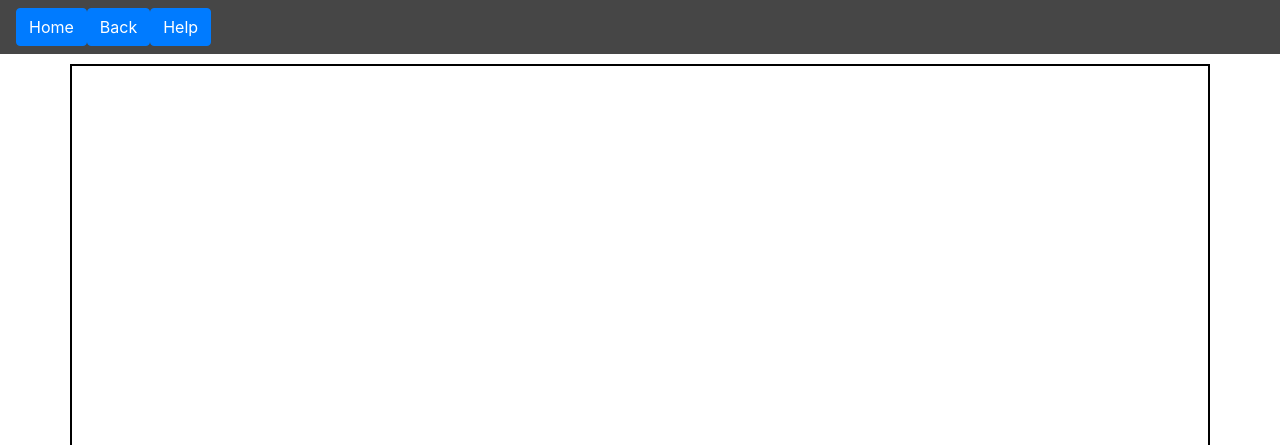
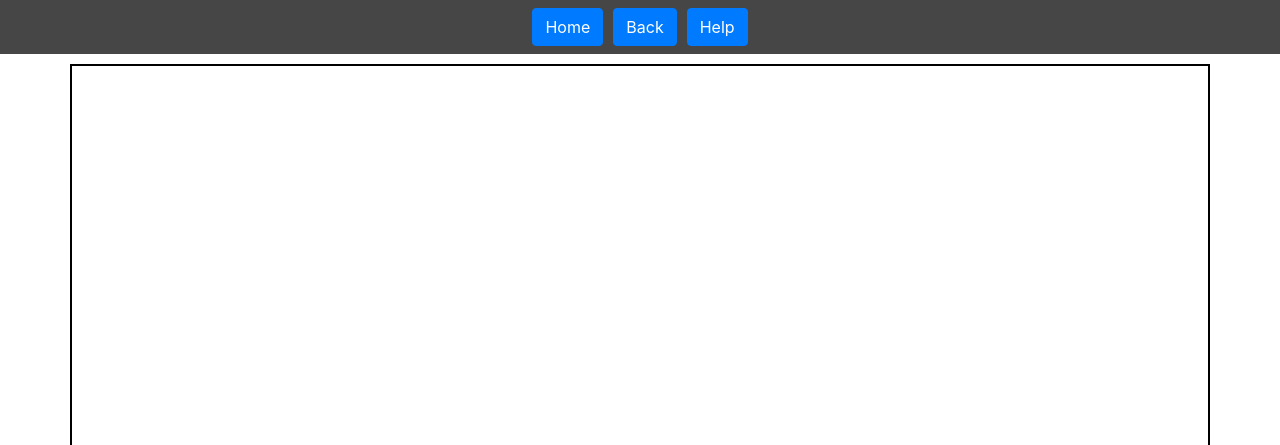
Before and after one commit to ch185176/AccountVisualiserProject, a plain HTML site: page account_visualiser.html in a window 1280 px wide. Shown: the top 445 px of the page. Drawn offline with nearby package versions, Linux system fonts and the light colour scheme.

Commit message:
Update Nav

```diff
--- a/account_visualiser.html
+++ b/account_visualiser.html
@@ -19,17 +19,17 @@ and open the template in the editor.
         <script  src="src/visualiser.js"> </script>
     </head>
     <body>
-        <nav class="navbar navbar-expand-lg navbar-dark primary-color" style="background-color:#464646; margin-bottom:10px;">
-            <div class="collapse navbar-collapse" id="basicExampleNav">
+        <nav class="navbar navbar-expand-sm justify-content-center" style="background-color:#464646; margin-bottom:10px;">
+            <div class="navbar-nav" id="basicExampleNav">
                 <ul class="navbar-nav mr-auto">
                     <li class="nav-item">
-                        <a href="index.html" class="btn btn-primary" type="button" >Home</a>
+                        <a href="index.html" class="btn btn-primary" type="button" style="margin-left:5px; margin-right:5px;">Home</a>
                     </li>
                     <li class="nav-item">
-                        <a href="index.html" class="btn btn-primary" type="button" >Back</a>
+                        <a href="index.html" class="btn btn-primary" type="button" style="margin-left:5px; margin-right:5px;">Back</a>
                     </li>
                     <li class="nav-item">
-                        <a href="#" class="btn btn-primary" type="button" >Help</a>
+                        <a href="#" class="btn btn-primary" type="button" style="margin-left:5px; margin-right:5px;">Help</a>
                     </li>
                 </ul>
             </div>
```
